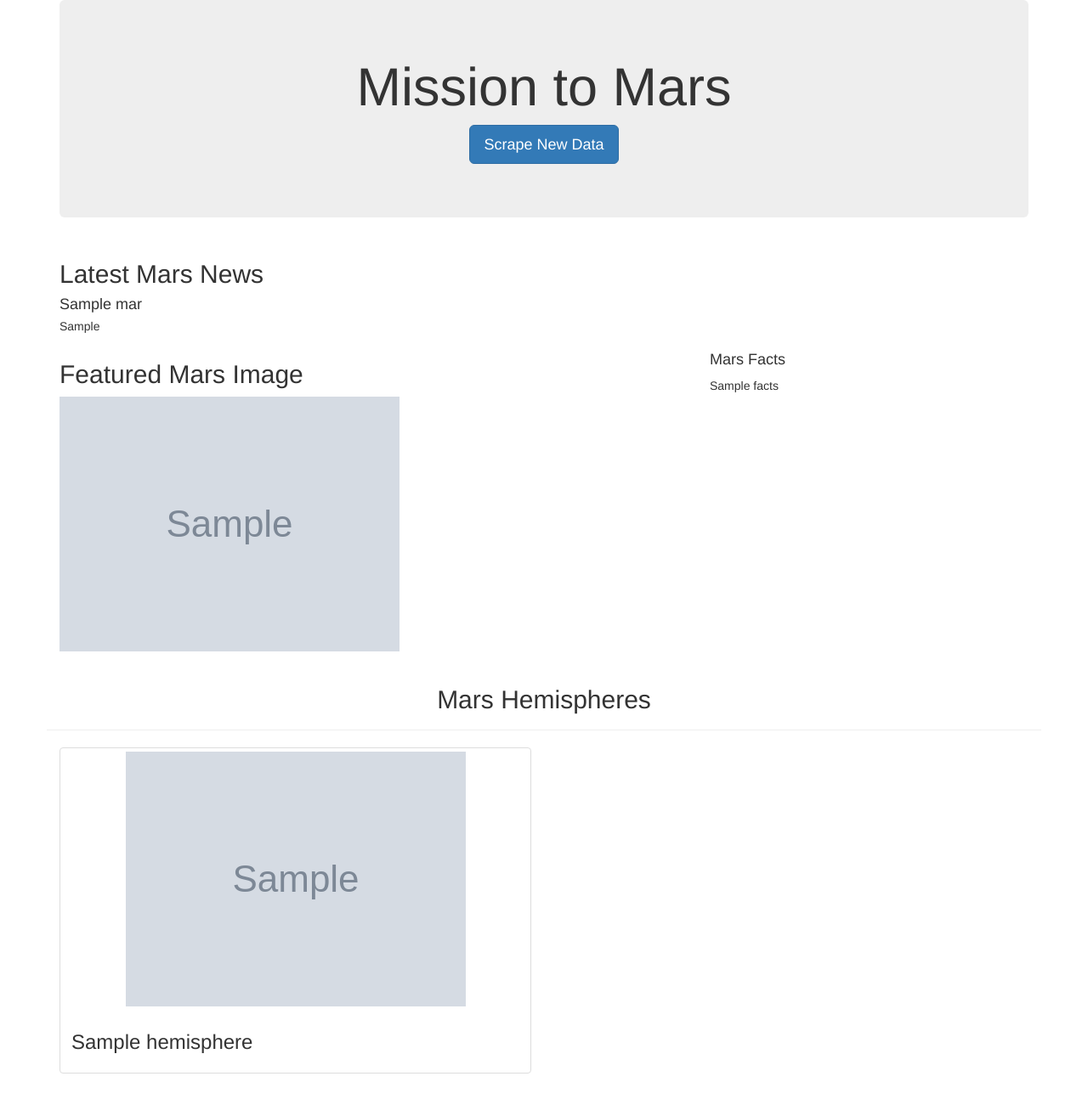
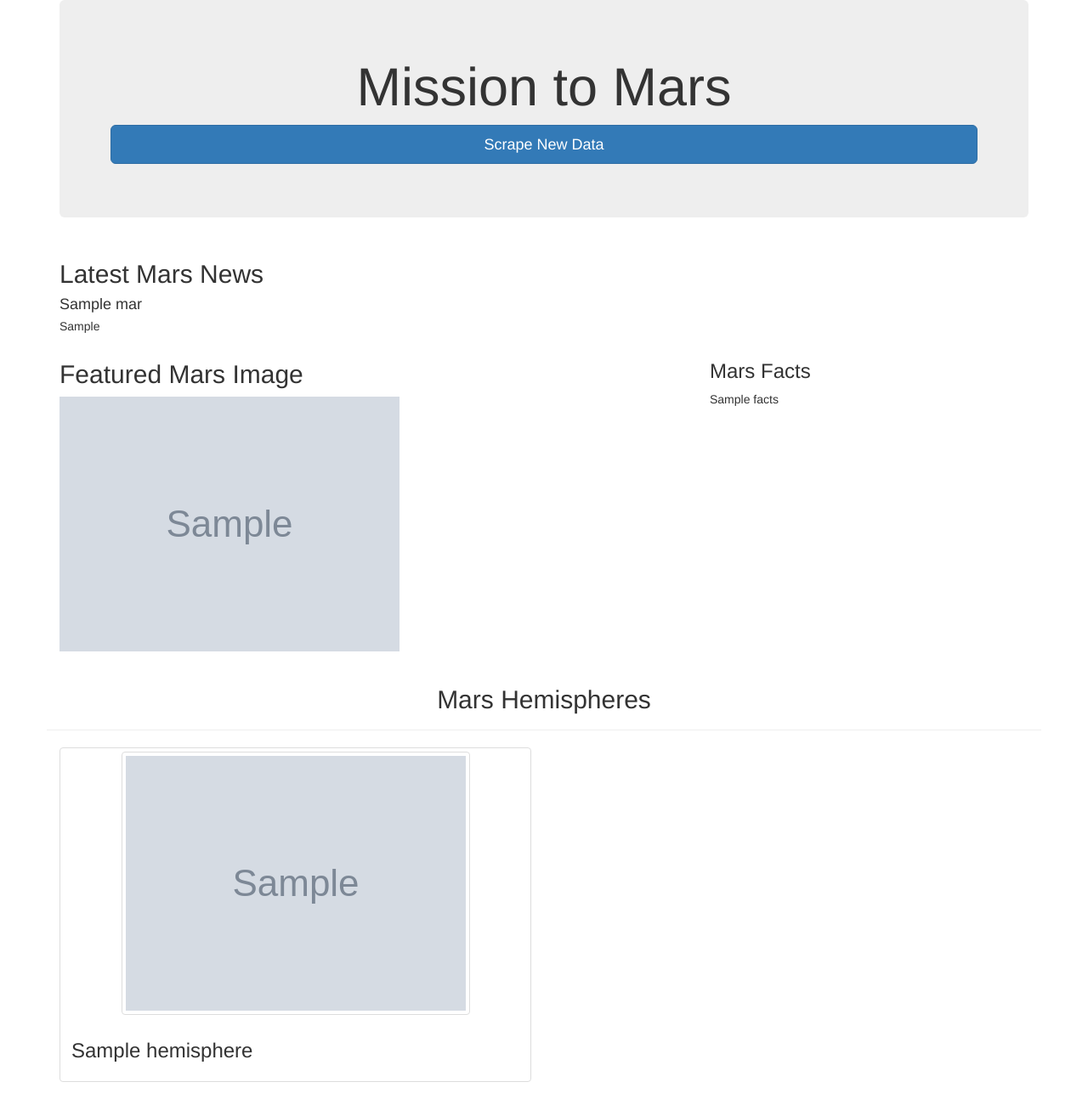
Before and after one commit to Jayanti2019/Mission-to-Mars, a Flask app: page / in a window 1280 px wide. Shown: the whole page at 85% size. Before the commit the page ends 1264 px from the top, so only its background shows below. Run offline with Flask 2, Linux system fonts and the light colour scheme; grey boxes marked "Sample" are stand-in pictures; a database or web service that is not in the repository returns one stand-in record (values such as "Sample title"); some libraries are stand-ins or nearby versions.

Commit message:
Module 10 Challenge

```diff
--- a/templates/index.html
+++ b/templates/index.html
@@ -16,7 +16,8 @@
       <div class="jumbotron text-center">
         <h1>Mission to Mars</h1>
         <!-- Add a button to activate scraping script -->
-        <p><a class="btn btn-primary btn-lg" href="/scrape" role="button">Scrape New Data</a></p>
+        <!--<p><a class="btn btn-primary btn-lg " href="/scrape" role="button">Scrape New Data</a></p>-->
+        <p><a class="btn btn-primary btn-lg btn-block" href="/scrape" role="button">Scrape New Data</a></p>
       </div>
 
       <!-- Add section for Mars News -->
@@ -48,8 +49,10 @@
         <div class="col-md-4">
           <!-- Mars Facts -->
           <div class="row" id="mars-facts">
-            <h4>Mars Facts</h4>
-            {{ mars.facts | safe }}
+            <h3>Mars Facts</h3>
+              <table class="table table-bordered">
+                {{ mars.facts | safe }}
+              </table>
           </div>
         </div>
       </div>
@@ -63,7 +66,7 @@
         {% for hemisphere in mars.hemispheres %}
         <div class="col-md-6">
           <div class="thumbnail">
-            <img src="{{hemisphere.img_url | default('static/images/error.png', true)}}" alt="...">
+            <img src="{{hemisphere.img_url | default('static/images/error.png', true)}}" alt="..." class="img-thumbnail">
             <div class="caption">
               <h3>{{hemisphere.title}}</h3>
             </div>
```
